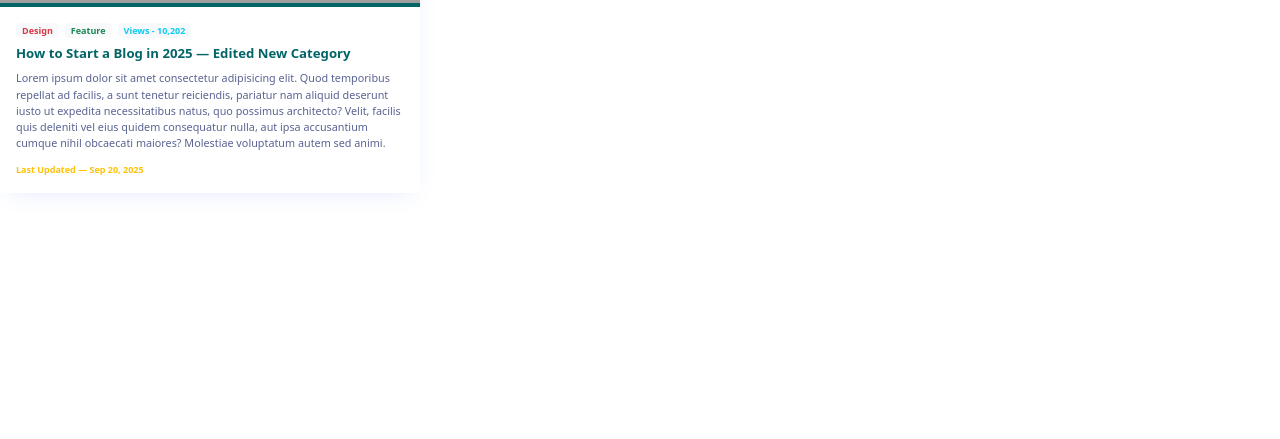
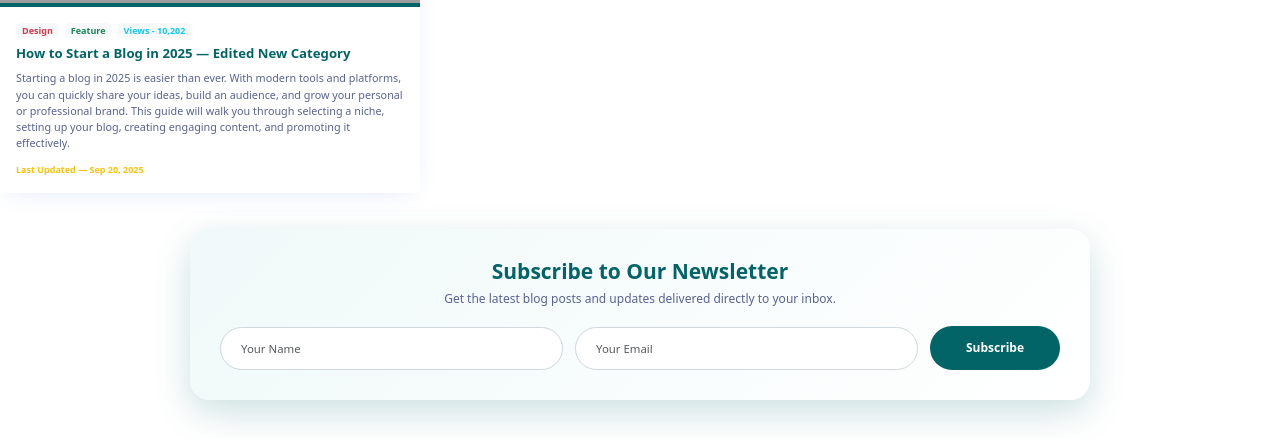
Before and after one commit to Sourav8184/BlogWebApp, an Angular app: page /post in a window 1280 px wide. Shown: the part 513-952 px from the top of the page. Built offline with nearby package versions, Linux system fonts and the light colour scheme; grey boxes are pictures that could not be loaded.

Commit message:
feat(ui): add subscription form and update blog post content

```diff
--- a/src/app/app.component.html
+++ b/src/app/app.component.html
@@ -2,6 +2,7 @@
 <app-category-navbar></app-category-navbar>
 <div class="app-body">
   <app-post-card></app-post-card>
+  <app-subscription-form></app-subscription-form>
 </div>
 <app-footer></app-footer>
 <router-outlet></router-outlet>
--- a/src/app/layouts/post-card/post-card.component.html
+++ b/src/app/layouts/post-card/post-card.component.html
@@ -17,12 +17,11 @@
     </h5>
 
     <p class="card-text">
-      Lorem ipsum dolor sit amet consectetur adipisicing elit. Quod temporibus
-      repellat ad facilis, a sunt tenetur reiciendis, pariatur nam aliquid
-      deserunt iusto ut expedita necessitatibus natus, quo possimus architecto?
-      Velit, facilis quis deleniti vel eius quidem consequatur nulla, aut ipsa
-      accusantium cumque nihil obcaecati maiores? Molestiae voluptatum autem sed
-      animi.
+      Starting a blog in 2025 is easier than ever. With modern tools and
+      platforms, you can quickly share your ideas, build an audience, and grow
+      your personal or professional brand. This guide will walk you through
+      selecting a niche, setting up your blog, creating engaging content, and
+      promoting it effectively.
     </p>
 
     <small class="text-warning fw-semibold d-block mt-2">
--- a/src/app/subscription-form/subscription-form.component.html
+++ b/src/app/subscription-form/subscription-form.component.html
@@ -1 +1,51 @@
-<p>subscription-form works!</p>
+<!-- <div class="card">
+  <div class="card-body">
+    <div class="text-center mt-3 mb-5">
+      <h3>SUBSCRIPTION FORM</h3>
+      <p class="m-auto subs-text">
+        Lorem ipsum dolor sit amet consectetur adipisicing elit. Officiis,
+        sequi?
+      </p>
+      <form action="" class="form-inline mb-5">
+        <div class="form-group col-md-5">
+          <input type="text" class="form-control" placeholder="Your Name" />
+        </div>
+        <div class="form-group col-md-5">
+          <input type="email" class="form-control" placeholder="Your Name" />
+        </div>
+        <div class="col-md-2">
+          <button class="btn btn-info btn-block btn-sub">SUBSCRIBES</button>
+        </div>
+      </form>
+    </div>
+  </div>
+</div> -->
+
+<div class="card subscription-card mx-auto my-5 p-4">
+  <div class="card-body text-center">
+    <h3 class="mb-2">Subscribe to Our Newsletter</h3>
+    <p class="subs-text mx-auto mb-4">
+      Get the latest blog posts and updates delivered directly to your inbox.
+    </p>
+
+    <form class="row g-3 justify-content-center align-items-center">
+      <div class="col-md-5">
+        <input
+          type="text"
+          class="form-control form-input"
+          placeholder="Your Name"
+        />
+      </div>
+      <div class="col-md-5">
+        <input
+          type="email"
+          class="form-control form-input"
+          placeholder="Your Email"
+        />
+      </div>
+      <div class="col-md-2 d-grid">
+        <button type="submit" class="btn btn-sub">Subscribe</button>
+      </div>
+    </form>
+  </div>
+</div>
--- a/src/app/subscription-form/subscription-form.component.scss
+++ b/src/app/subscription-form/subscription-form.component.scss
@@ -0,0 +1,57 @@
+.subscription-card {
+  max-width: 900px;
+  background: linear-gradient(135deg, #f0f9f9, #ffffff);
+  border: none;
+  border-radius: 20px;
+  box-shadow: 0 12px 36px rgba(2, 100, 103, 0.2);
+  transition:
+    transform 0.3s ease,
+    box-shadow 0.3s ease;
+
+  &:hover {
+    transform: translateY(-1px);
+    box-shadow: 0 18px 48px rgba(2, 100, 103, 0.3);
+  }
+
+  h3 {
+    color: var(--primary-color);
+    font-weight: 700;
+    font-size: 1.75rem;
+  }
+
+  .subs-text {
+    color: var(--body-text-color);
+    font-size: 1rem;
+    max-width: 70%;
+    margin: 0 auto;
+    line-height: 1.5;
+  }
+
+  .form-input {
+    border-radius: 50px;
+    border: 1px solid #cfd8dc;
+    padding: 12px 20px;
+    font-size: 0.95rem;
+    transition: all 0.3s ease;
+
+    &:focus {
+      border-color: var(--primary-color);
+      box-shadow: 0 0 8px rgba(2, 100, 103, 0.25);
+      outline: none;
+    }
+  }
+
+  .btn-sub {
+    background-color: var(--primary-color);
+    color: #fff;
+    font-weight: 600;
+    border-radius: 50px;
+    padding: 12px 0;
+    transition: all 0.3s ease;
+
+    &:hover {
+      background-color: var(--primary-color);
+      transform: translateY(-2px);
+    }
+  }
+}
```
